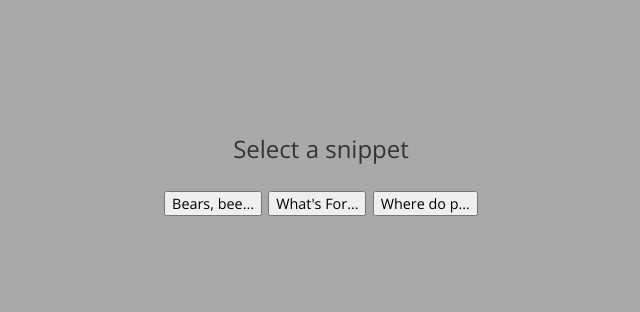
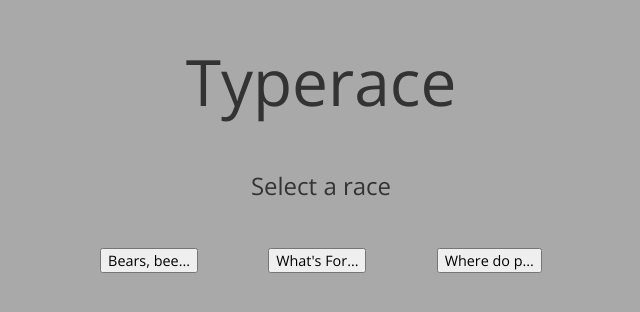
Before and after one commit to bigescalade/TyperaceHooks, a React (Create React App) app: page / in a window 1280 px wide. Shown: the part 224-536 px from the top of the page, without its empty margins (319-959 px from the left). Built offline with nearby package versions, Linux system fonts and the light colour scheme.

Commit message:
Cleaned up Typerace container

```diff
--- a/src/containers/Typerace/index.js
+++ b/src/containers/Typerace/index.js
@@ -2,7 +2,9 @@ import React from 'react';
 
 import Button from '../../components/Button';
 import Input from '../../components/Input';
+import Heading from '../../components/Text/heading';
 import Subheading from '../../components/Text/subheading';
+import Text from '../../components/Text/text';
 import SNIPPETS from '../../helpers/snippets';
 import './styles.css';
 
@@ -17,20 +19,18 @@ const Typerace = props => {
   } = props;
   return (
     <div className="TyperaceContainer">
+      <Heading
+        center={!gameState.isPlaying}
+        text={!gameState.isPlaying ? 'Typerace' : 'START TYPING:'}
+      />
       {gameState.isPlaying ? (
         <React.Fragment>
-          <Subheading text="Snippet" />
-          {snippet}
+          <Text text={snippet} />
           <Input id="typeraceInput" onChange={updateText} value={text} />
-          <h4>
-            {gameState.victory
-              ? alert(`Done! 🎉 Time: ${gameState.endTime}ms`)
-              : null}
-          </h4>
         </React.Fragment>
       ) : (
         <div className="SnippetContainer">
-          <Subheading text="Select a snippet" />
+          <Subheading text="Select a race" />
           <div className="ButtonsContainer">
             {SNIPPETS.map((SNIPPET, index) => (
               <Button
@@ -42,7 +42,16 @@ const Typerace = props => {
           </div>
         </div>
       )}
-      {gameState.victory && <Button onClick={resetState} text="Play again" />}
+      {gameState.victory && (
+        <div className="VictoryContainer">
+          <h4>
+            {gameState.victory ? (
+              <Text text={`🎉 You win! Time: ${gameState.endTime}ms 🎉`} />
+            ) : null}
+          </h4>
+          <Button onClick={resetState} text="Play again" />
+        </div>
+      )}
     </div>
   );
 };
--- a/src/containers/Typerace/styles.css
+++ b/src/containers/Typerace/styles.css
@@ -1,8 +1,8 @@
 .ButtonsContainer {
   display: flex;
   justify-content: space-around;
-  margin-top: 10px;
-  width: 50%;
+  margin-top: 30px;
+  width: 80%;
 }
 
 .SnippetContainer {
@@ -19,3 +19,9 @@
   width: 50%;
   max-width: 800px;
 }
+
+.VictoryContainer {
+  align-items: center;
+  display: flex;
+  flex-direction: column;
+}
```
